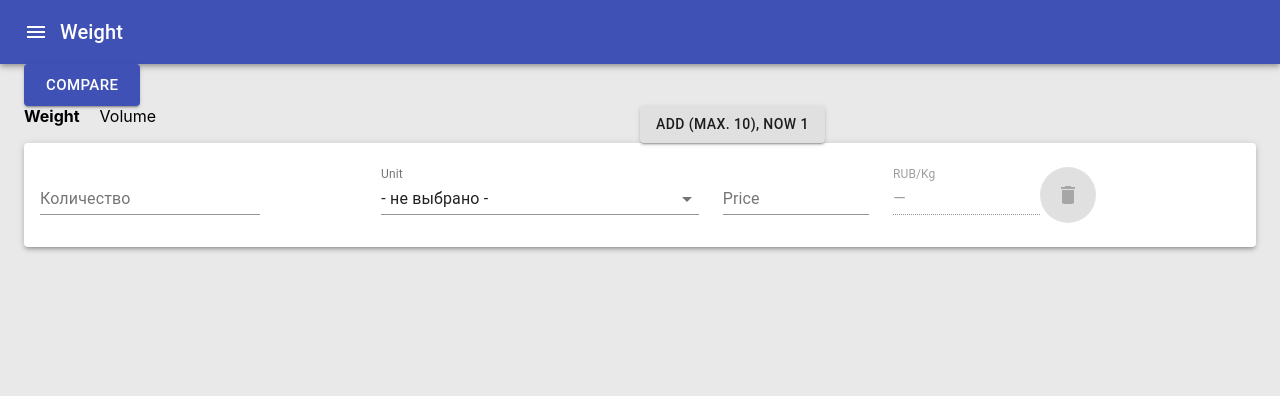
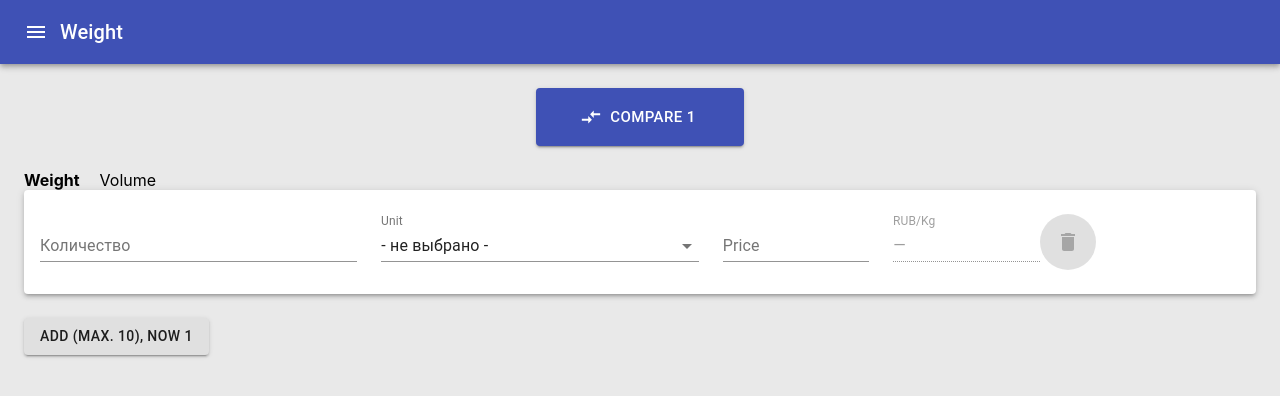
Before and after one commit to LazzyLizzard/shop-assist, a React (Create React App) app: page / in a window 1280 px wide. Shown: the top 396 px of the page. Built offline with nearby package versions, Linux system fonts and the light colour scheme.

Commit message:
Recomposition

```diff
--- a/src/App.jsx
+++ b/src/App.jsx
@@ -4,8 +4,9 @@ import {Button, Container, Drawer, Grid} from '@material-ui/core';
 import {DEFAULT_COMPARE_DATA} from './constants/initial-values';
 import {MEASURES} from './constants/measures';
 import {BEST_VALUES_INDEXES, COMPARE_DATA, MEASURE, SIDEBAR_VISIBLE} from './constants/field-names';
-import {Header, MeasuresList, PriceItem} from './components';
+import {CompareButton, Header, MeasuresList, PriceItem} from './components';
 import {fl} from './utils';
+
 
 const MAX_ITEMS = 10;
 const DEFAULT_MEASURE_KEY = 'WEIGHT';
@@ -20,15 +21,6 @@ const setMeasure = (measureKey) => {
         itemName: measureItem.itemName
     }
 };
-
-// const useStyles = makeStyles((theme) => ({
-//     compareButtonContainer: {
-//         padding: theme.spacing(3)
-//     }
-// }));
-// const classes = useStyles();
-
-// @StylerHoc
 
 export class App extends Component {
     state = {
@@ -85,6 +77,12 @@ export class App extends Component {
         }))
     };
 
+    setBestValue = () => {
+        this.setState({
+            [BEST_VALUES_INDEXES]: fl(this.state[COMPARE_DATA], this.state.measure.standard)
+        })
+    };
+
     componentDidUpdate(_, prevState) {
         if (!isEqual(prevState[COMPARE_DATA], this.state[COMPARE_DATA])) {
             // TODO [sf] 12.03.2019 use debounce https://stackoverflow.com/a/48046243/3042031
@@ -95,7 +93,6 @@ export class App extends Component {
     }
 
     render() {
-
         const {compareData, measure} = this.state;
         return (
             <React.Fragment>
@@ -115,20 +112,11 @@ export class App extends Component {
                         changeMeasureHandler={this.changeMeasureHandler}
                     />
                 </Drawer>
-                <Container maxWidth={false}>
-                    <div>
-                        <Button
-                            size="large"
-                            type="button"
-                            color="primary"
-                            variant="contained"
-                            onClick={() => this.setState({
-                                [BEST_VALUES_INDEXES]: fl(compareData, this.state.measure.standard)
-                            })}
-                        >
-                            Compare
-                        </Button>
-                    </div>
+                <Container maxWidth={false} style={{minHeight: "100%"}}>
+                    <CompareButton
+                        onClick={this.setBestValue}
+                        itemsCount={compareData.length}
+                    />
                     <Grid container>
                         <Grid item xs={6}>
                             <MeasuresList
@@ -137,15 +125,7 @@ export class App extends Component {
                                 changeMeasureHandler={this.changeMeasureHandler}
                             />
                         </Grid>
-                        <Grid item xs={6}>
-                            <Button
-                                type="button"
-                                variant="contained"
-                                disabled={compareData.length >= MAX_ITEMS}
-                                onClick={this.addItem}>
-                                Add (max. {MAX_ITEMS}), now {compareData.length}
-                            </Button>
-                        </Grid>
+
                     </Grid>
 
                     <PriceItem
@@ -158,7 +138,20 @@ export class App extends Component {
                         bestValues={this.state[BEST_VALUES_INDEXES]}
                         standard={this.state.measure.standard}
                     />
+                    <div style={{
+                        position: 'sticky',
+                        bottom: 0
+                    }}>
 
+                            <Button
+                                type="button"
+                                variant="contained"
+                                disabled={compareData.length >= MAX_ITEMS}
+                                onClick={this.addItem}>
+                                Add (max. {MAX_ITEMS}), now {compareData.length}
+                            </Button>
+
+                    </div>
 
                 </Container>
             </React.Fragment>
--- /dev/null
+++ b/src/components/compare-button/compare-button.jsx
@@ -0,0 +1,34 @@
+import React from 'react';
+import {noop} from 'lodash';
+import {Button, makeStyles} from '@material-ui/core';
+import CompareArrowsIcon from '@material-ui/icons/CompareArrows';
+
+const useStyles = makeStyles((theme) => ({
+    compareButtonContainer: {
+        padding: theme.spacing(3, 0),
+        display: 'flex',
+        justifyContent: 'center'
+    },
+    button: {
+        padding: theme.spacing(2, 6)
+    }
+}));
+
+export const CompareButton = ({onClick = noop, itemsCount}) => {
+    const classes = useStyles();
+    return (
+        <div className={classes.compareButtonContainer}>
+            <Button
+                className={classes.button}
+                size="large"
+                type="button"
+                color="primary"
+                variant="contained"
+                onClick={onClick}
+                startIcon={<CompareArrowsIcon />}
+            >
+                Compare {itemsCount}
+            </Button>
+        </div>
+    );
+};
--- /dev/null
+++ b/src/components/compare-button/index.js
@@ -0,0 +1 @@
+export {CompareButton} from './compare-button'
--- a/src/components/index.js
+++ b/src/components/index.js
@@ -2,3 +2,4 @@ export {PriceItem} from './price-item';
 export {Input} from './input';
 export {MeasuresList} from './measures-list';
 export {Header} from './header';
+export {CompareButton} from './compare-button';
--- a/src/components/input/input.jsx
+++ b/src/components/input/input.jsx
@@ -4,7 +4,7 @@ import FormControl from "@material-ui/core/FormControl/FormControl";
 
 export const Input = ({changeHandler, index, ...rest}) => {
     return (
-        <FormControl>
+        <FormControl fullWidth={true}>
             <TextField
                 autoComplete="off"
                 onChange={(event) => changeHandler(event, index)}
--- a/src/hocs/styler-hoc.jsx
+++ /dev/null
@@ -1,5 +0,0 @@
-import React from 'react';
-
-export const StylerHoc = () => {
-
-}
--- a/src/utils.js
+++ b/src/utils.js
@@ -9,6 +9,11 @@ export const fl = (values = [], standard) => {
         [PRICE]: item.price,
         [QUANTITY]: item.quantity
     }));
+    // TODO [sf] 04-Oct-19 foresee a situation when not all items are filled and raise a <Snackbar />
+    // if (allPricesPerStandard.some(item => isNaN(item) )) {
+    //     return [];
+    // }
+    console.log('allPricesPerStandard', allPricesPerStandard);
     const minVal = min(allPricesPerStandard);
     return allPricesPerStandard.reduce(
         (acc, item, index) => item === minVal
```
